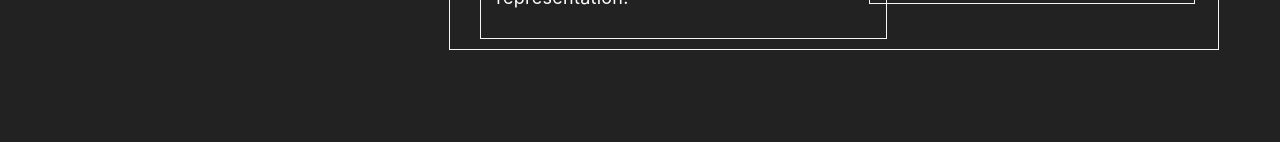
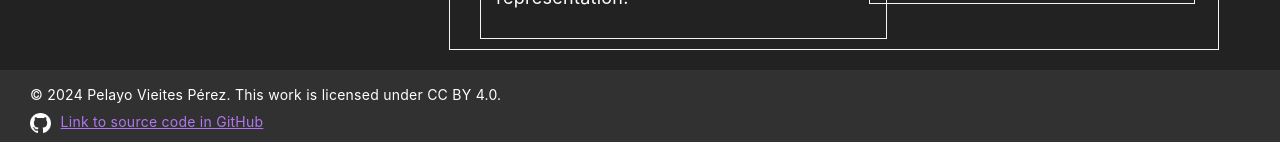
Before and after one commit to pevipe/eeg-eye-state-simulator-frontend, an Angular app in the folder eeg-eye-state-simulator/: page / in a window 1280 px wide. Shown: the part 897-1039 px from the top of the page. Before the commit the page ends 950 px from the top, so only its background shows below. Built offline with nearby package versions, Linux system fonts and the light colour scheme; no server answers; what ng2-charts would draw is missing.

Commit message:
Added footer

```diff
--- a/eeg-eye-state-simulator/src/app/app.component.html
+++ b/eeg-eye-state-simulator/src/app/app.component.html
@@ -18,3 +18,11 @@
         <app-simulation></app-simulation>
     </div>
   </div>
+
+<footer>
+<p>© 2024 Pelayo Vieites Pérez. This work is licensed under CC BY 4.0.</p>
+<p>
+    <img class="github-logo" src="assets/github-icon.png" alt="GitHub logo">
+    <a href="https://github.com/pevipe/eeg-eye-state-simulator-frontend">Link to source code in GitHub</a>
+</p>
+</footer>
--- a/eeg-eye-state-simulator/src/app/app.component.scss
+++ b/eeg-eye-state-simulator/src/app/app.component.scss
@@ -185,3 +185,26 @@ main {
 .grid-container > div {
   font-size: 30px;
 }
+
+footer {
+  position: relative;
+  width: 100%;
+  height: 50px;
+  margin-top: 20px;
+  padding-top: 15px;
+  padding-bottom: 10px;
+  background-color: #313131;
+  a {
+    color: #b175f0;
+  }
+  p {
+    margin-left: 30px;
+    margin-bottom: 7px;
+  }
+}
+
+.github-logo {
+  height: 20px;
+  vertical-align: middle;
+  margin-right: 10px;
+}
```
Also changed, not shown: eeg-eye-state-simulator/src/styles.scss (+6 -1 lines), eeg-eye-state-simulator/src/assets/github-icon.png (added).
